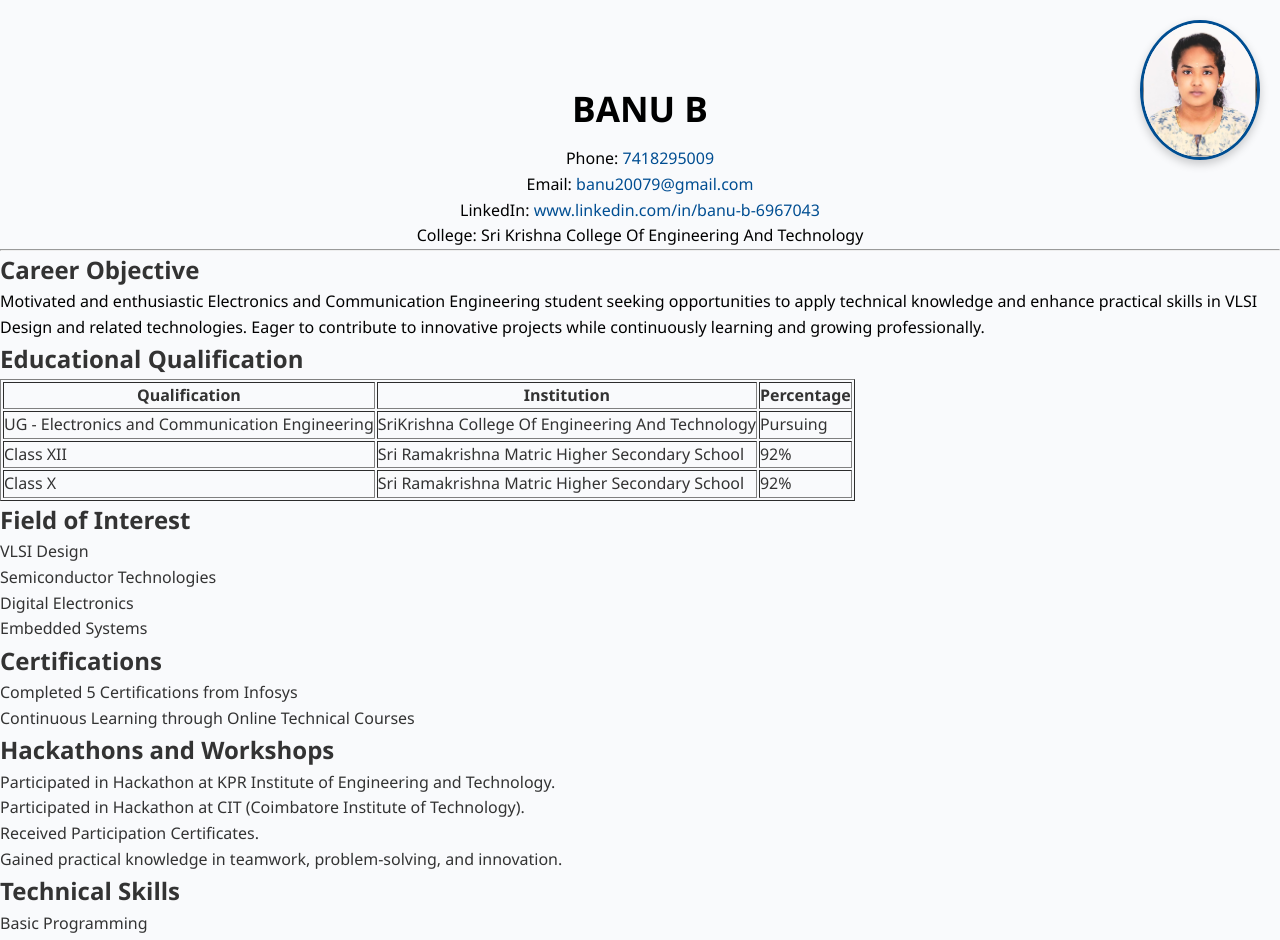
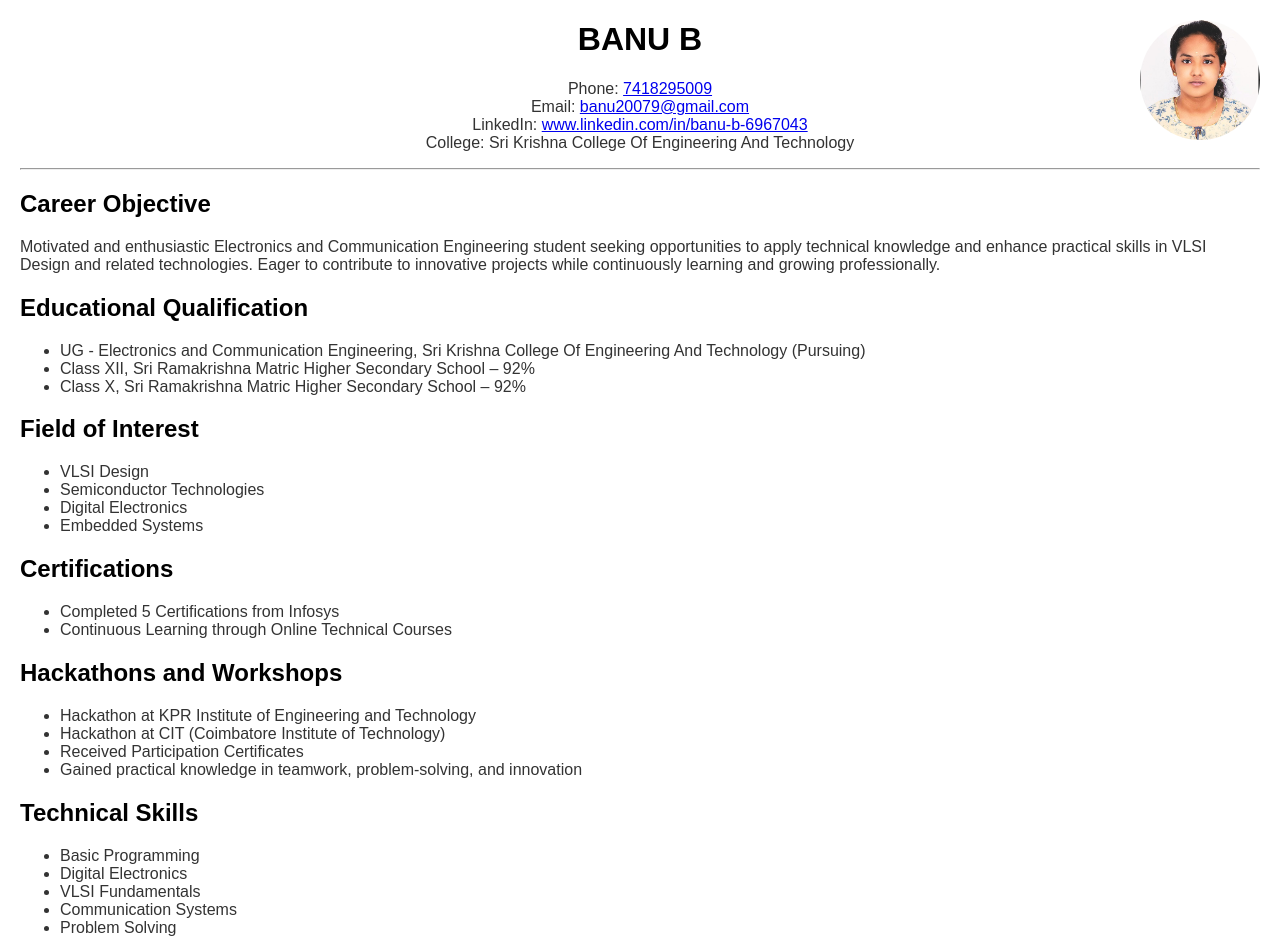
Before and after one commit to 727724euec028-cyber/resume, a plain HTML site: page index.html in a window 1280 px wide. Shown: the top 940 px of the page. Drawn offline with Linux system fonts and the light colour scheme.

Commit message:
Update index.html

```diff
--- a/index.html
+++ b/index.html
@@ -2,104 +2,63 @@
 <html>
 <head>
     <title>Banu - Resume</title>
-     <link rel="stylesheet" href="resumere.css">
 </head>
-<body>
-    <style>
-        .top-right {
-            position: absolute;
-            top: 20px;
-            right: 20px;
-            width: 120px;
-            height: auto;
-        }
+<body style="font-family: Arial, sans-serif; margin: 20px;">
+    <img src="Screenshot 2026-06-13 094803.png"
+         alt="Profile Photo"
+         style="position:absolute; top:20px; right:20px; width:120px; height:120px; border-radius:50%; object-fit:cover;">
 
-        h1, p {
-            color: rgb(0, 0, 0);
-        }
-
-    </style>
-    <img src="Screenshot 2026-06-13 094803.png" alt="Top Right Image" class="top-right">
     <center>
-    <h1>BANU B</h1>
-    <p>
-        Phone:
-        <a href="tel:+917418295009">7418295009</a>
-        <br>
-
-        Email:
-        <a href="mailto:banu20079@gmail.com">
-            banu20079@gmail.com
-        </a>
-        <br>
-
-        LinkedIn:
-        <a href="https://www.linkedin.com/in/banu-b-6967043" target="_blank">
-            www.linkedin.com/in/banu-b-6967043
-        </a>
-        <br>
-
+        <h1 style="color:black;">BANU B</h1>
+        <p style="color:#333;">
+            Phone: <a href="tel:+917418295009">7418295009</a><br>
+            Email: <a href="mailto:banu20079@gmail.com">banu20079@gmail.com</a><br>
+            LinkedIn: <a href="https://www.linkedin.com/in/banu-b-6967043" target="_blank">www.linkedin.com/in/banu-b-6967043</a><br>
             College: Sri Krishna College Of Engineering And Technology
         </p>
     </center>
+
     <hr>
 
-    <h2>Career Objective</h2>
-    <p>
+    <h2 style="color:black;">Career Objective</h2>
+    <p style="color:#333;">
         Motivated and enthusiastic Electronics and Communication Engineering student
         seeking opportunities to apply technical knowledge and enhance practical skills
         in VLSI Design and related technologies. Eager to contribute to innovative
         projects while continuously learning and growing professionally.
     </p>
 
-    <h2>Educational Qualification</h2>
-    <table border="1" cellpadding="5">
-        <tr>
-            <th>Qualification</th>
-            <th>Institution</th>
-            <th>Percentage</th>
-        </tr>
-        <tr>
-            <td>UG - Electronics and Communication Engineering</td>
-            <td>SriKrishna College Of Engineering And Technology</td>
-            <td>Pursuing</td>
-        </tr>
-        <tr>
-            <td>Class XII</td>
-            <td>Sri Ramakrishna Matric Higher Secondary School</td>
-            <td>92%</td>
-        </tr>
-        <tr>
-            <td>Class X</td>
-            <td>Sri Ramakrishna Matric Higher Secondary School</td>
-            <td>92%</td>
-        </tr>
-    </table>
+    <h2 style="color:black;">Educational Qualification</h2>
+    <ul style="color:#333;">
+        <li>UG - Electronics and Communication Engineering, Sri Krishna College Of Engineering And Technology (Pursuing)</li>
+        <li>Class XII, Sri Ramakrishna Matric Higher Secondary School – 92%</li>
+        <li>Class X, Sri Ramakrishna Matric Higher Secondary School – 92%</li>
+    </ul>
 
-    <h2>Field of Interest</h2>
-    <ul>
+    <h2 style="color:black;">Field of Interest</h2>
+    <ul style="color:#333;">
         <li>VLSI Design</li>
         <li>Semiconductor Technologies</li>
         <li>Digital Electronics</li>
         <li>Embedded Systems</li>
     </ul>
 
-    <h2>Certifications</h2>
-    <ul>
+    <h2 style="color:black;">Certifications</h2>
+    <ul style="color:#333;">
         <li>Completed 5 Certifications from Infosys</li>
         <li>Continuous Learning through Online Technical Courses</li>
     </ul>
 
-    <h2>Hackathons and Workshops</h2>
-    <ul>
-        <li>Participated in Hackathon at KPR Institute of Engineering and Technology.</li>
-        <li>Participated in Hackathon at CIT (Coimbatore Institute of Technology).</li>
-        <li>Received Participation Certificates.</li>
-        <li>Gained practical knowledge in teamwork, problem-solving, and innovation.</li>
+    <h2 style="color:black;">Hackathons and Workshops</h2>
+    <ul style="color:#333;">
+        <li>Hackathon at KPR Institute of Engineering and Technology</li>
+        <li>Hackathon at CIT (Coimbatore Institute of Technology)</li>
+        <li>Received Participation Certificates</li>
+        <li>Gained practical knowledge in teamwork, problem-solving, and innovation</li>
     </ul>
 
-    <h2>Technical Skills</h2>
-    <ul>
+    <h2 style="color:black;">Technical Skills</h2>
+    <ul style="color:#333;">
         <li>Basic Programming</li>
         <li>Digital Electronics</li>
         <li>VLSI Fundamentals</li>
@@ -107,8 +66,8 @@
         <li>Problem Solving</li>
     </ul>
 
-    <h2>Strengths</h2>
-    <ul>
+    <h2 style="color:black;">Strengths</h2>
+    <ul style="color:#333;">
         <li>Quick Learner</li>
         <li>Team Player</li>
         <li>Hardworking and Dedicated</li>
@@ -116,25 +75,25 @@
         <li>Positive Attitude</li>
     </ul>
 
-    <h2>Hobbies</h2>
-    <ul>
+    <h2 style="color:black;">Hobbies</h2>
+    <ul style="color:#333;">
         <li>Listening to Music</li>
         <li>Watching Movies</li>
         <li>Exploring New Technologies</li>
     </ul>
-<h2>Declaration</h2>
-<p>
+
+    <h2 style="color:black;">Declaration</h2>
+    <p style="color:#333;">
         I hereby declare that the information provided above is true and correct
         to the best of my knowledge and belief.
     </p>
 
     <br><br>
-
-<p>
+    <p style="color:#333;">
         Place: Coimbatore <br><br>
         Date: 13 June 2026
     </p>
 
-<p align="right">
-    <b>(Banu)</b>
-</p>
+    <p align="right" style="color:black;"><b>(Banu)</b></p>
+</body>
+</html>
```
Lines whose indentation alone changed are shown as unchanged.
